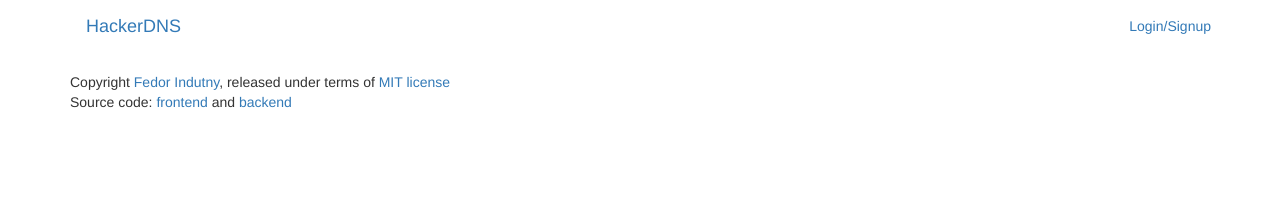
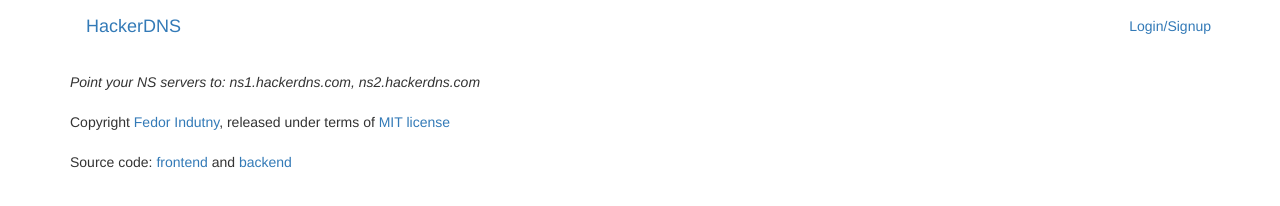
Before and after one commit to indutny/hackerdns.frontend, a website: page public/index.html in a window 1280 px wide. Drawn offline with nearby package versions, Linux system fonts and the light colour scheme.

Commit message:
public: a note

```diff
--- a/public/index.html
+++ b/public/index.html
@@ -76,8 +76,10 @@
     <!--/ main -->
 
     <footer>
+      <i>Point your NS servers to: ns1.hackerdns.com, ns2.hackerdns.com</i><br/><br/>
+
       Copyright <a href="https://github.com/indutny">Fedor Indutny</a>,
-      released under terms of <a href="http://opensource.org/licenses/mit-license.php">MIT license</a><br/>
+      released under terms of <a href="http://opensource.org/licenses/mit-license.php">MIT license</a><br/><br/>
 
       Source code: <a href="https://github.com/indutny/hackerdns.frontend" target="_blank">frontend</a> and
       <a href="https://github.com/indutny/hackerdns.backend" target="_blank">backend</a>
```
